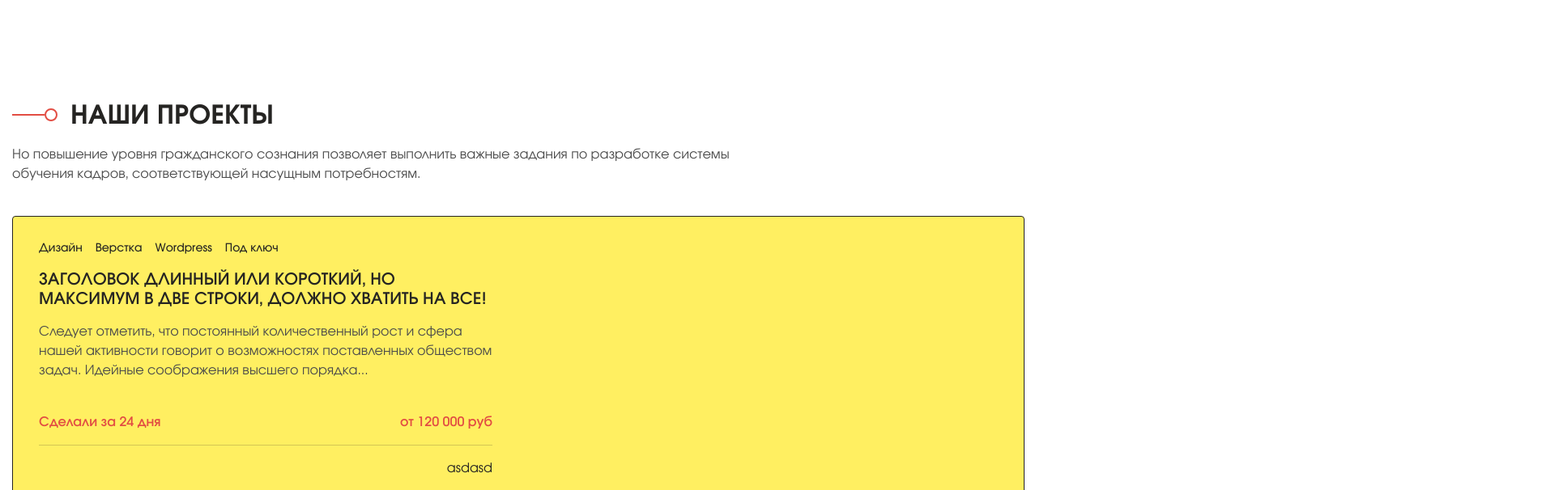
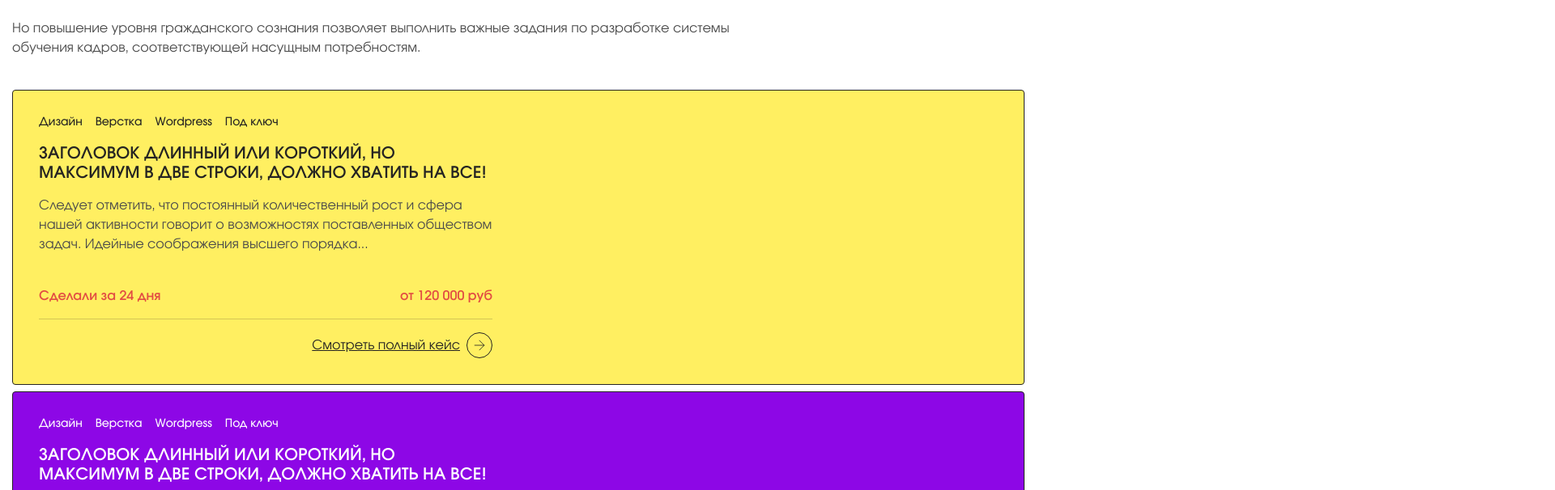
Before and after one commit to webscapestudio/kometa.next, a Next.js app: page / in a window 1280 px wide. Shown: the part 1630-2236 px from the top of the page at 81% size, 1920 px wide, since content can reach past the window. Built offline with nearby package versions, Linux system fonts and the light colour scheme.

Commit message:
Блог и статьи

```diff
--- a/app/page.tsx
+++ b/app/page.tsx
@@ -1,5 +1,6 @@
 import { Socials } from "@/components/ui";
 import {
+  Blog,
   FeaturesMarquee,
   Projects,
   ServicesTabs,
@@ -37,6 +38,7 @@ export default function Home() {
       <ServicesTabs className="max-[768px]:hidden mt-[120px]" />
       <FeaturesMarquee />
       <Projects />
+      <Blog />
     </>
   );
 }
--- a/components/ui/index.ts
+++ b/components/ui/index.ts
@@ -1,7 +1,5 @@
+export { LinkArrow } from "./link-arrow/link-arrow";
 export { Button } from "./button/button";
-
 export { Burger } from "./burger/burger";
-
 export { Title } from "./title";
-
 export { Socials } from "./socials/socials";
--- /dev/null
+++ b/components/ui/link-arrow/link-arrow.tsx
@@ -0,0 +1,52 @@
+import clsx from "clsx";
+import Link from "next/link";
+import React from "react";
+
+interface Props {
+  className?: string;
+  children?: React.ReactNode;
+  href?: string;
+  variant?: "default" | "white";
+}
+
+export const LinkArrow: React.FC<Props> = ({
+  className,
+  children,
+  variant = "default",
+  href = "/",
+}) => {
+  return (
+    <Link
+      className={clsx(
+        "flex items-center gap-2",
+        className,
+        variant == "white" && "text-white"
+      )}
+      href={href}
+    >
+      <span className="leading-[100%] underline">{children}</span>
+      <div
+        className={clsx(
+          "w-8 h-8 rounded-full flex items-center justify-center border border-black",
+          variant == "white" && "border-white"
+        )}
+      >
+        <svg
+          xmlns="http://www.w3.org/2000/svg"
+          width="20"
+          height="20"
+          viewBox="0 0 24 24"
+          stroke={variant == "white" ? "#fff" : "#252422"}
+          fill="none"
+        >
+          <path d="M5 12H19" strokeLinecap="round" strokeLinejoin="round" />
+          <path
+            d="M12 5L19 12L12 19"
+            strokeLinecap="round"
+            strokeLinejoin="round"
+          />
+        </svg>
+      </div>
+    </Link>
+  );
+};
--- /dev/null
+++ b/components/widgets/blog/blog-card.tsx
@@ -0,0 +1,39 @@
+import { LinkArrow } from "@/components/ui";
+import clsx from "clsx";
+import Image from "next/image";
+import React from "react";
+
+interface Props {
+  className?: string;
+}
+
+export const BlogCard: React.FC<Props> = ({ className }) => {
+  return (
+    <div className={clsx(className, "rounded-[4px_4px_0_0] overflow-hidden")}>
+      <div className="aspect-[16/9] relative">
+        <Image src={"/images/blog.png"} fill alt={""} />
+      </div>
+
+      <div className="p-4 border-gray-light border rounded-[0_0_4px_4px]">
+        <div className="flex flex-wrap gap-2 text-[14px] leading-[100%] text-gray">
+          <p>#маркетинг</p>
+          <p>#seo</p>
+          <p>#vuejs</p>
+        </div>
+        <h3 className="mt-3 text-[20px] font-semibold leading-[120%]">
+          Заголовок, на любую тему, например история успеха
+        </h3>
+        <p className="text-gray-text mt-3 text-[16px] leading-[150%] line-clamp-3">
+          Краткое описание о чем это статья. Возможно байт или просто вывод
+          оттуда, который мог бы зацепть, но важно сделать его коротким, а в кое
+          оттуда, который мог бы зацепть, но важно сделать его коротким, а в кое
+          оттуда, который мог бы зацепть, но важно сделать его коротким, а в кое
+        </p>
+
+        <div className="mt-3 flex justify-end">
+          <LinkArrow>Читать полностью</LinkArrow>
+        </div>
+      </div>
+    </div>
+  );
+};
--- /dev/null
+++ b/components/widgets/blog/blog.tsx
@@ -0,0 +1,30 @@
+import { Title } from "@/components/ui";
+import clsx from "clsx";
+import React from "react";
+import { BlogCard } from "./blog-card";
+
+interface Props {
+  className?: string;
+}
+
+export const Blog: React.FC<Props> = ({ className }) => {
+  return (
+    <section className={clsx(className, "mt-[120px]")}>
+      <div className="container">
+        <Title tag="h2">Блог и статьи</Title>
+        <p className="text-gray-text mt-2">
+          Пишем, что бы повышать экспертность и вносить вклад. Стараемся над
+          каждой статьей. И вообще текст о том, что нам нравится писать и
+          делится опытом
+        </p>
+
+        <div className="grid gap-4 grid-cols-4 mt-8">
+          <BlogCard />
+          <BlogCard />
+          <BlogCard />
+          <BlogCard />
+        </div>
+      </div>
+    </section>
+  );
+};
--- a/components/widgets/features-marquee/features-marquee.tsx
+++ b/components/widgets/features-marquee/features-marquee.tsx
@@ -10,7 +10,7 @@ export const FeaturesMarquee: React.FC<Props> = ({ className }) => {
     <div
       className={clsx(
         className,
-        "my-[120px] leading-[150%] font-bold text-gray-light flex gap-10 uppercase text-[48px] text-nowrap"
+        "my-[120px] leading-[150%] font-bold text-gray-light flex gap-10 uppercase text-[48px] text-nowrap overflow-x-hidden"
       )}
     >
       <p>100+ ПРОЕКТОВ</p>
--- a/components/widgets/index.ts
+++ b/components/widgets/index.ts
@@ -1,3 +1,4 @@
+export { Blog } from "./blog/blog";
 export { ProjectCard } from "./project-card/project-card";
 export { Projects } from "./projects/projects";
 export { FeaturesMarquee } from "./features-marquee/features-marquee";
--- a/components/widgets/project-card/project-card.tsx
+++ b/components/widgets/project-card/project-card.tsx
@@ -1,3 +1,4 @@
+import { LinkArrow } from "@/components/ui";
 import clsx from "clsx";
 import Link from "next/link";
 import React from "react";
@@ -54,7 +55,9 @@ export const ProjectCard: React.FC<Props> = ({
         ></div>
 
         <div className="flex justify-end">
-          <Link href={""}>asdasd</Link>
+          <LinkArrow variant={textwhite ? "white" : "default"}>
+            Смотреть полный кейс
+          </LinkArrow>
         </div>
       </div>
       <div className="pl-4"></div>
--- a/components/widgets/projects/projects.tsx
+++ b/components/widgets/projects/projects.tsx
@@ -19,15 +19,15 @@ export const Projects: React.FC<Props> = ({ className }) => {
 
         {/* List */}
 
-        <div className="flex flex-col mt-10 gap-4">
+        <div className="flex flex-col mt-10 gap-2">
           <ProjectCard className="bg-[#FFEF61]" />
           <ProjectCard className="bg-[#8D07E6]" textwhite />
           <ProjectCard className="bg-[#252422]" textwhite />
           <ProjectCard className="bg-[#5E35CF]" textwhite />
         </div>
 
-        <div className="flex mt-10 justify-end">
-          <Button className="w-1/4">Смотреть все кейсы</Button>
+        <div className="flex mt-2 justify-end">
+          <Button className="w-1/4">Смотреть все кейсы (120)</Button>
         </div>
       </div>
     </section>
--- a/components/widgets/showreel/showreel.tsx
+++ b/components/widgets/showreel/showreel.tsx
@@ -9,7 +9,7 @@ export const Showreel: React.FC<Props> = ({ className }) => {
   return (
     <section className={classNames("", className)}>
       <div className="container">
-        <div className="aspect-video bg-gray-light overflow-hidden rounded-[8px] max-[1201px]:rounded-[4px]">
+        <div className="aspect-[16/7] bg-gray-light overflow-hidden rounded-[8px] max-[1201px]:rounded-[4px]">
           <video
             muted
             loop
```
Also changed, not shown: public/images/blog.png (added).
